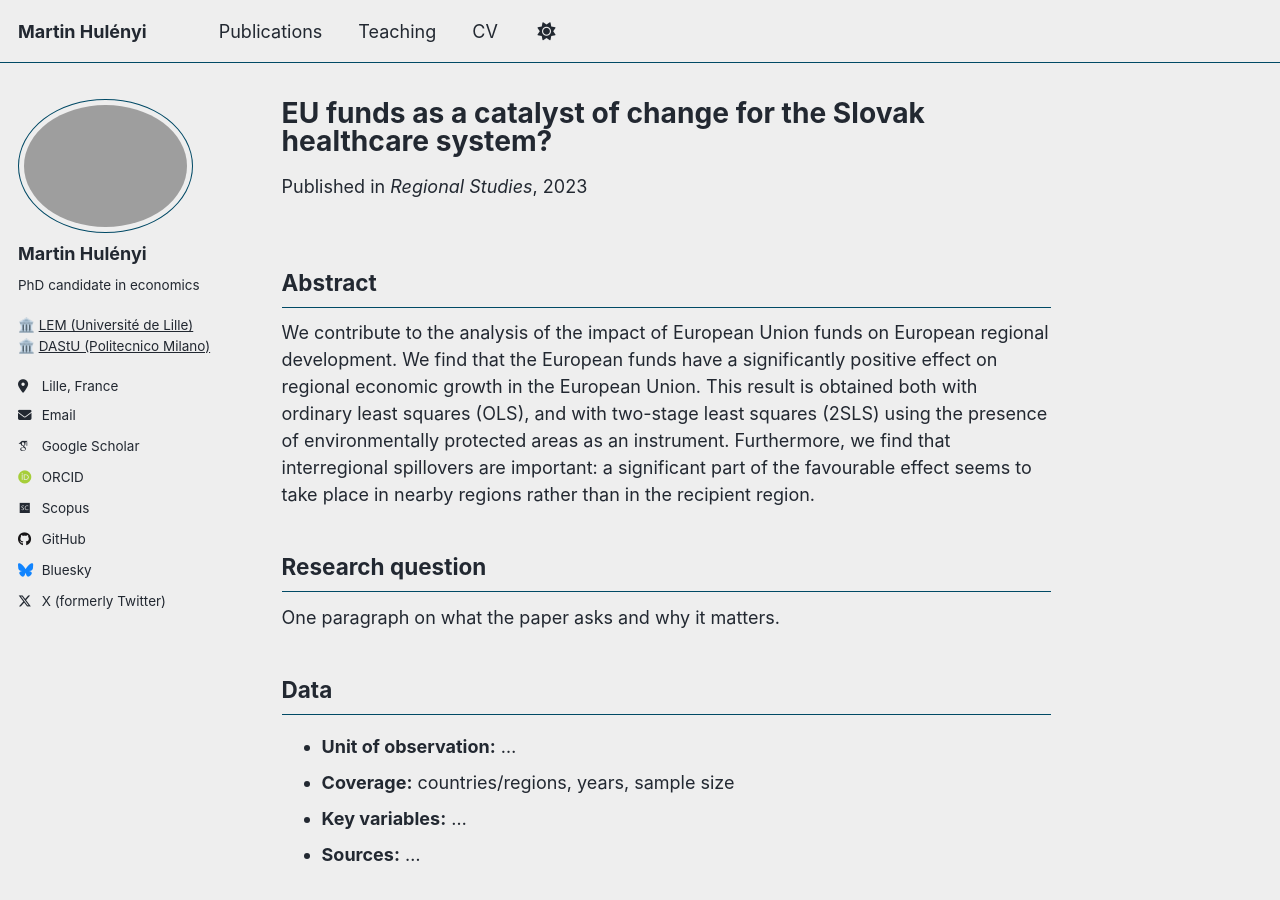
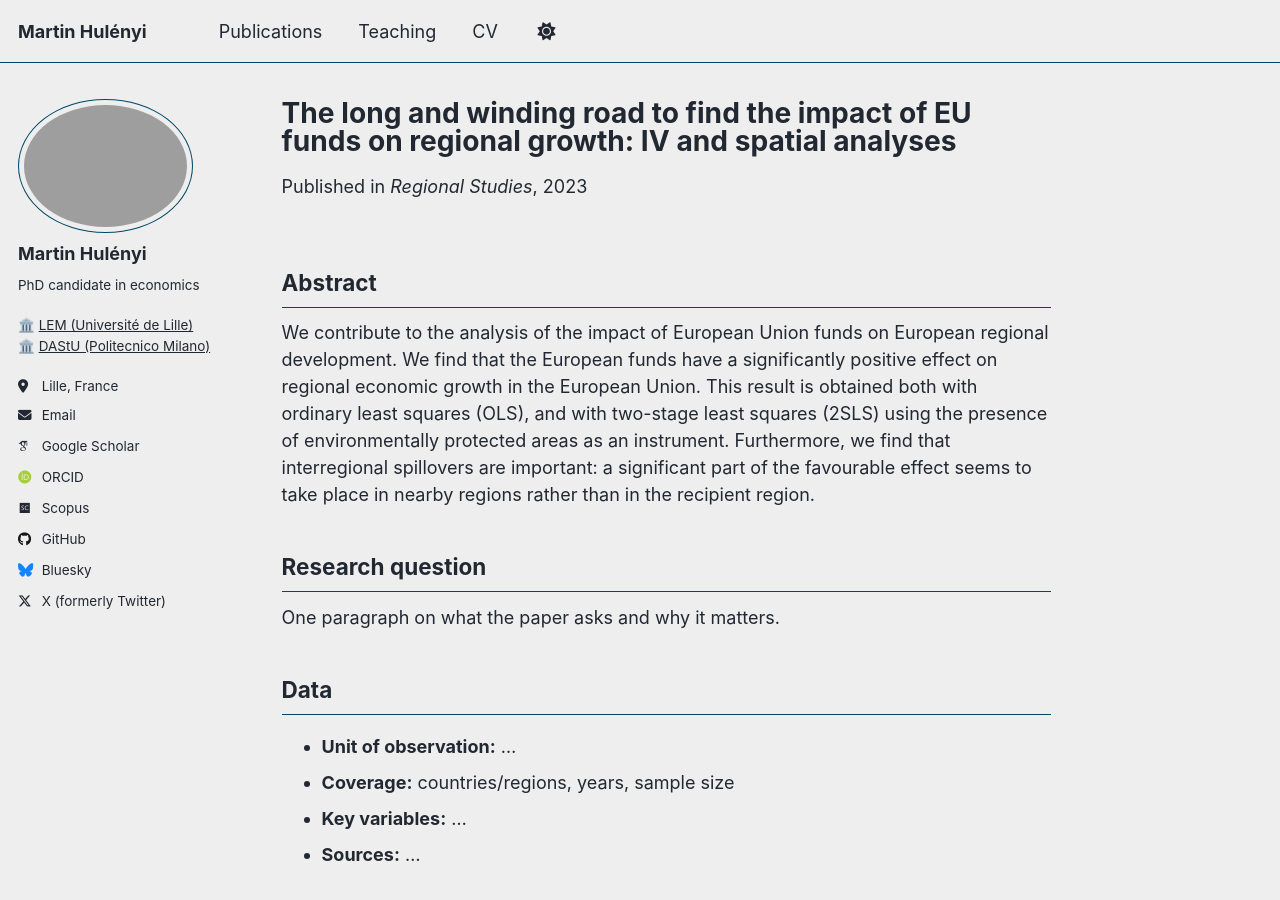
Before and after one commit to martinhulenyi/martinhulenyi.github.io, a Jekyll site: the page built from _publications/2015-10-01-paper-title-number-3.md, in a window 1280 px wide and 900 px high. Built offline with Jekyll 4.4.1, drawn with Linux system fonts in a browser that asks for light colours; some web fonts are replaced; a script that is not in the unit is left out.

Commit message:
Update 2015-10-01-paper-title-number-3.md

```diff
--- a/_publications/2015-10-01-paper-title-number-3.md
+++ b/_publications/2015-10-01-paper-title-number-3.md
@@ -1,5 +1,5 @@
 ---
-title: "EU funds as a catalyst of change for the Slovak healthcare system?"
+title: "The long and winding road to find the impact of EU funds on regional growth: IV and spatial analyses"
 collection: publications
 category: manuscripts
 date: 2023-07-07
```
